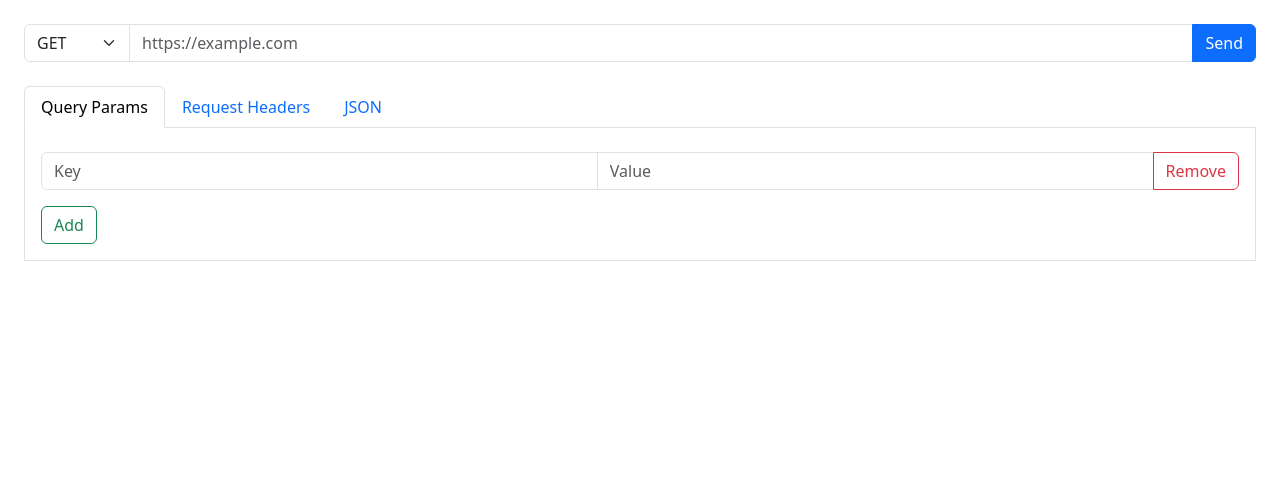
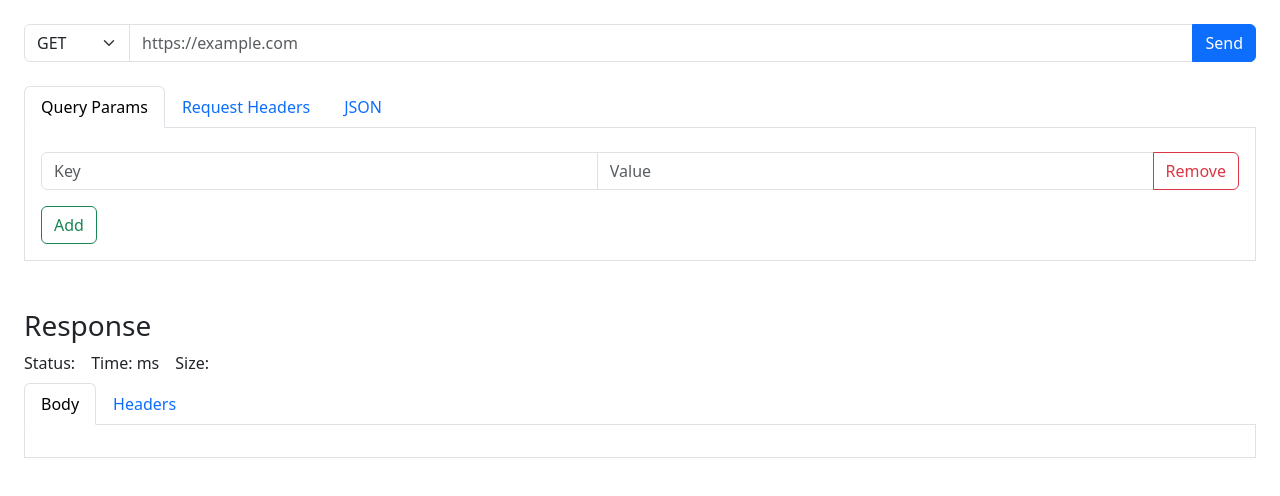
Before and after one commit to akshtrikha/Posty, a website built with Parcel: page index.html in a window 1280 px wide. Built offline with nearby package versions, Linux system fonts and the light colour scheme.

Commit message:
Add: frontend skeleton for response object

```diff
--- a/index.html
+++ b/index.html
@@ -56,6 +56,45 @@
                 </div>
             </div>
         </form>
+
+        <div class="mt-5" data-response-section>
+            <h3>Response</h3>
+            <div class="d-flex my-2">
+                <div class="me-3">
+                    Status: <span data-status></span>
+                </div>
+                <div class="me-3">
+                    Time: <span data-time></span>ms
+                </div>
+                <div class="me-3">
+                    Size: <span data-size></span>
+                </div>
+            </div>
+
+            <ul class="nav nav-tabs" role="tablist">
+                <li class="nav-items" role="presentation">
+                    <button class="nav-link active" id="body-tab"
+                    data-bs-toggle="tab" data-bs-target="#body" type="button"
+                    role="tab" aria-controls="body" aria-selected="true">Body</button>
+                </li>
+                <li>
+                    <button class="nav-link" id="response-headers-tab"
+                    data-bs-toggle="tab" data-bs-target="#response-headers" type="button"
+                    role="tab" aria-controls="response-headers" aria-selected="false">Headers</button>
+                </li>
+            </ul>
+
+            <div class="tab-content p-3 border-top-0 border">
+                <div class="tab-pane fade show active" id="body"
+                role="tabpanel" aria-labelledby="body-tab">
+                    <div data-json-response-body class="overflow-auto" style="max-height: 200px;"></div>
+                </div>
+                <div class="tab-pane fade" id="response-headers"
+                role="tabpanel" aria-labelledby="response-headers-tab">
+                    <div style="display: grid; grid-template-columns: auto 1fr; gap: 5rem 2rem;" data-response-headers></div>
+                </div>
+            </div>
+        </div>
     </div>
 
     <template data-key-value-template>
```
